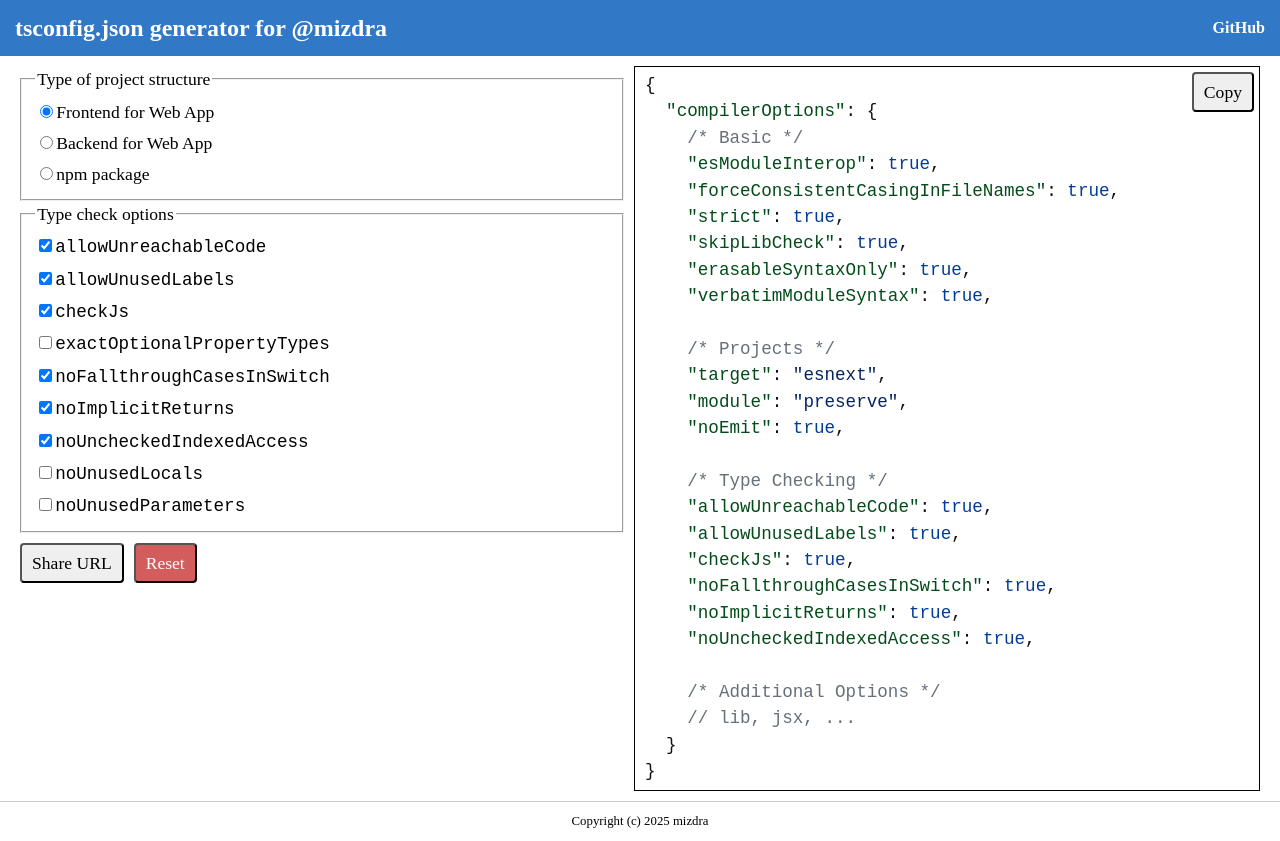
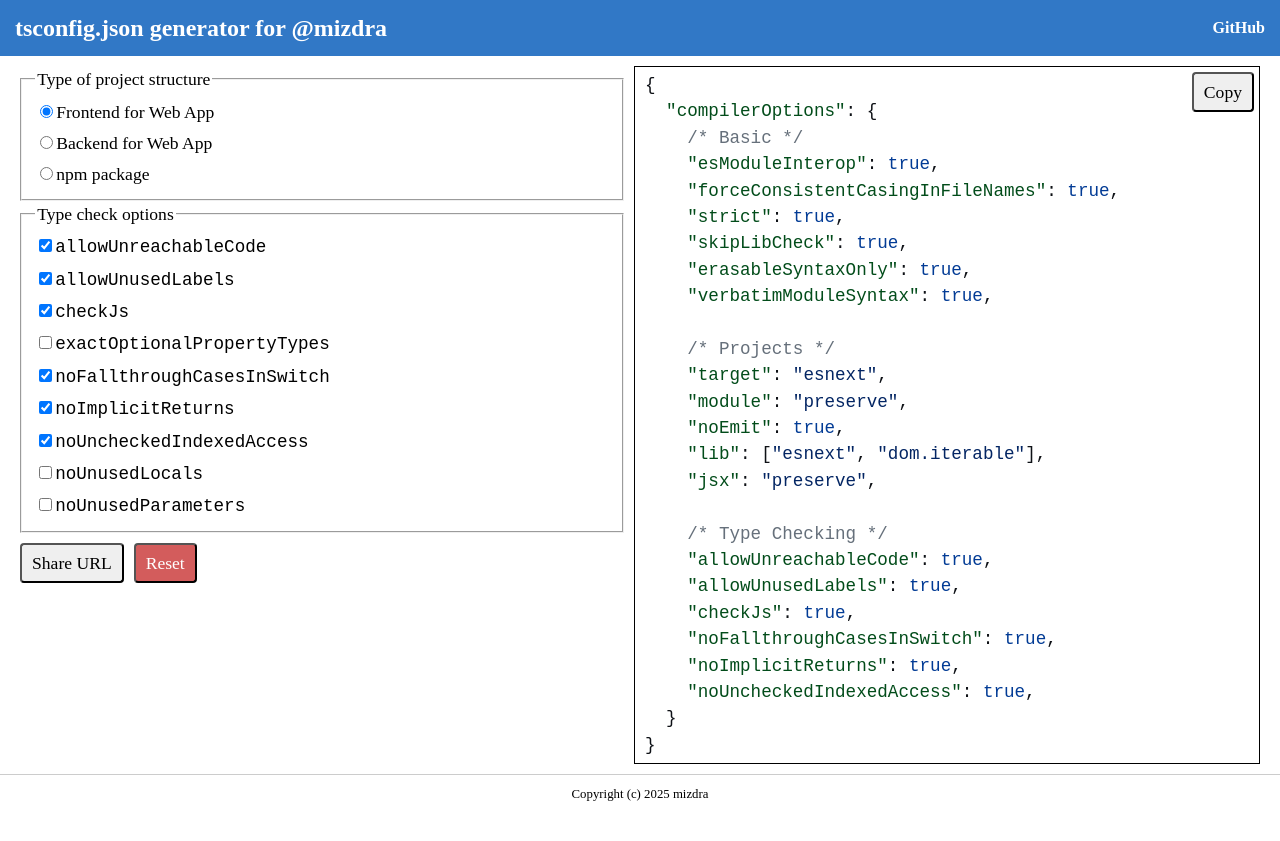
Before and after one commit to mizdra/tsconfig-generator, a React (Vite) app: page / in a window 1280 px wide. After the commit the page ends 814 px from the top, so only its background shows below. Built offline with nearby package versions, Linux system fonts and the light colour scheme.

Commit message:
update generator

```diff
--- a/src/preference.ts
+++ b/src/preference.ts
@@ -87,6 +87,8 @@ export function generateTSConfig(preference: TSConfigPreference): string {
       result += '    "module": "preserve",\n';
       // result += '    "moduleResolution": "bundler",\n'; // auto-set
       result += '    "noEmit": true,\n';
+      result += '    "lib": ["esnext", "dom.iterable"],\n';
+      result += '    "jsx": "preserve",\n';
       break;
     case 'backend-for-webapp':
       result += '    "target": "esnext",\n';
@@ -121,9 +123,6 @@ export function generateTSConfig(preference: TSConfigPreference): string {
   if (preference.noUncheckedIndexedAccess) result += '    "noUncheckedIndexedAccess": true,\n';
   if (preference.noUnusedLocals) result += '    "noUnusedLocals": true,\n';
   if (preference.noUnusedParameters) result += '    "noUnusedParameters": true,\n';
-  result += '\n';
-  result += '    /* Additional Options */\n';
-  result += '    // lib, jsx, ...\n';
   result += '  }\n';
   result += '}\n';
   return result;
```
